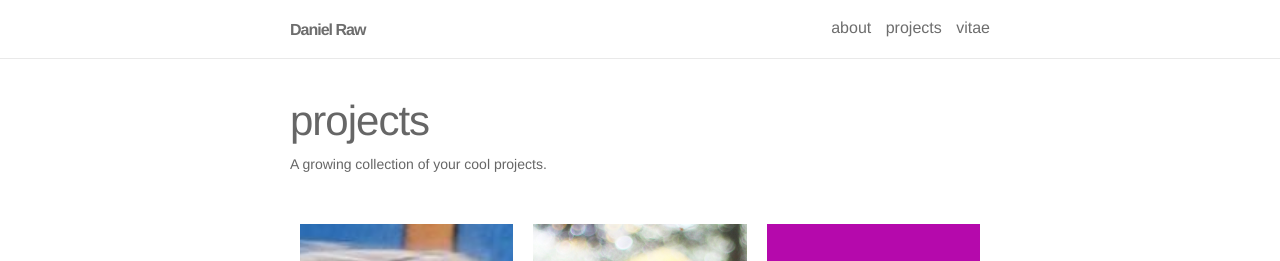
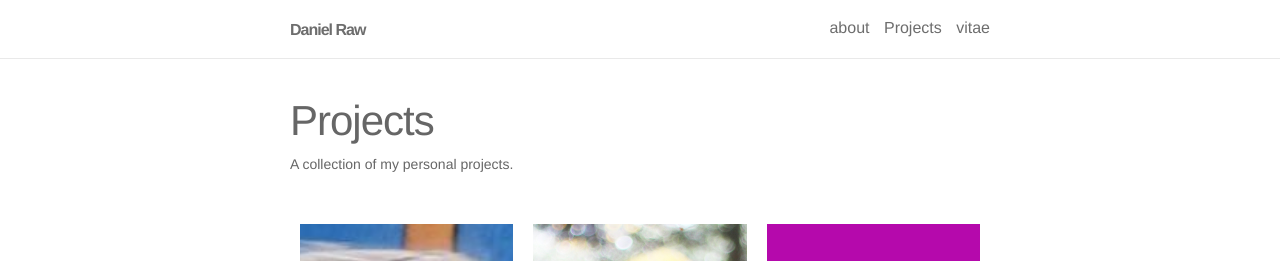
Before and after one commit to Danielraw1996/Danielraw1996.github.io, a Jekyll site: the page built from _pages/projects.md, in a window 1280 px wide. Shown: the top 261 px of the page. Built offline with Jekyll 4.4.1, drawn with Linux system fonts in a browser that asks for light colours; nearby versions of some CDN libraries; a script that is not in the unit is left out.

Commit message:
Update projects.md

```diff
--- a/_pages/projects.md
+++ b/_pages/projects.md
@@ -1,8 +1,8 @@
 ---
 layout: page
-title: projects
-permalink: /projects/
-description: A growing collection of your cool projects.
+title: Projects
+permalink: /Projects/
+description: A collection of my personal projects.
 ---
 
 {% for project in site.projects %}
```
